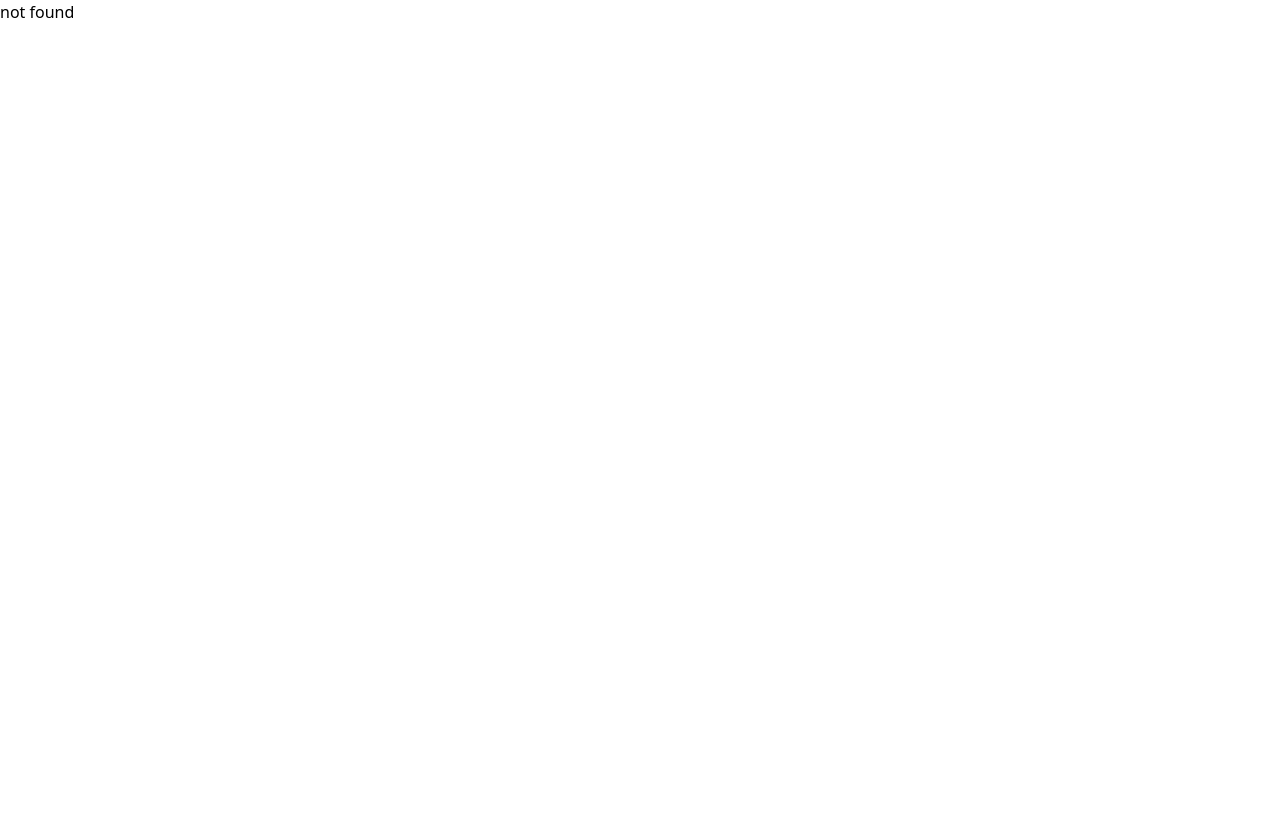
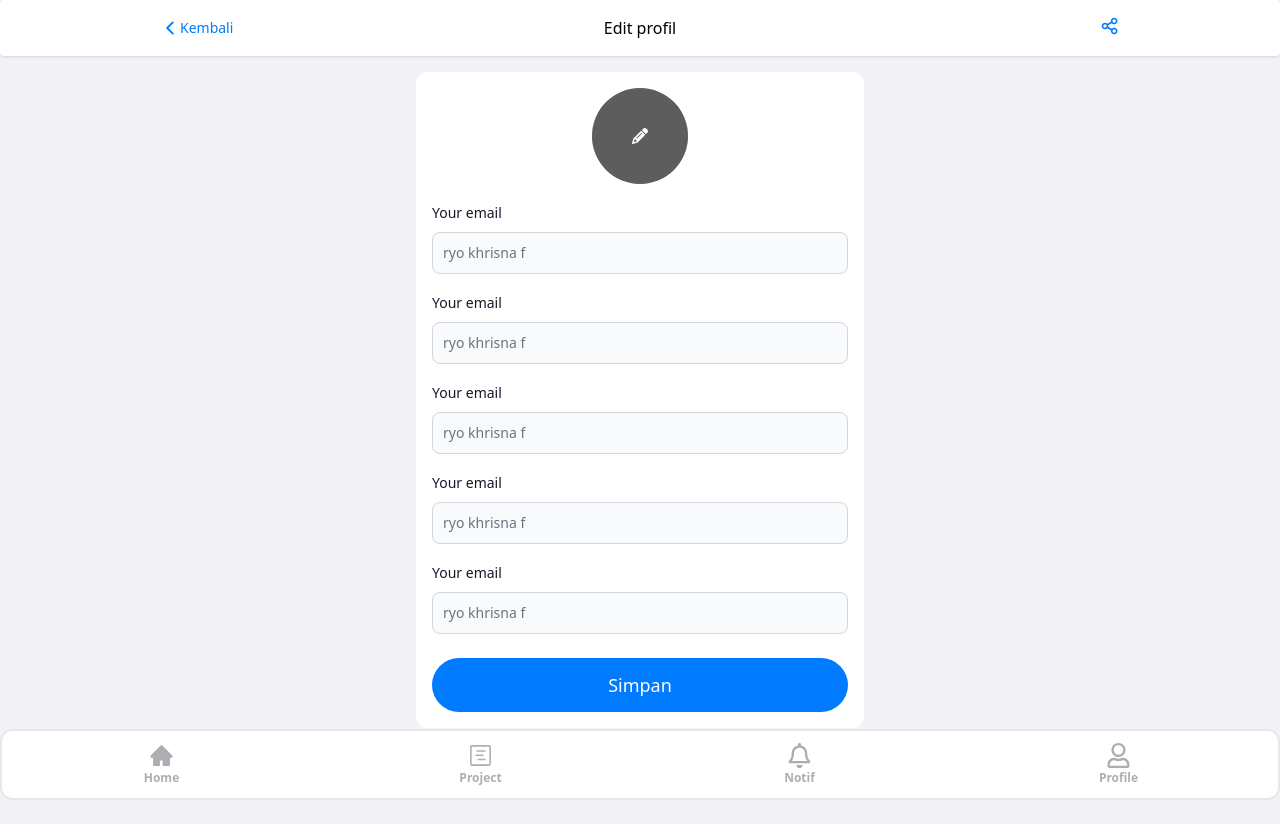
Before and after one commit to ryokf/BantuRiset-frontend, a React (Vite) app: page /profile/edit in a window 1280 px wide. Before the commit the page ends 800 px from the top, so only its background shows below. Built offline with nearby package versions, Linux system fonts and the light colour scheme; grey boxes are pictures that could not be loaded.

Commit message:
✨feature: edit profile page

```diff
--- a/src/main.tsx
+++ b/src/main.tsx
@@ -14,6 +14,7 @@ import InvestorDashboard from './pages/donatur/DonaturDashboard.tsx';
 import Profile from './pages/profile/Profile.tsx';
 import DonaturProject from './pages/donatur/DonaturProject.tsx';
 import Notification from './pages/notif/Notification.tsx';
+import EditProfile from './pages/profile/EditProfile.tsx';
 
 ReactDOM.createRoot(document.getElementById('root')!).render(
   <React.StrictMode>
@@ -31,6 +32,7 @@ ReactDOM.createRoot(document.getElementById('root')!).render(
         <Route path="/project" element={<DonaturProject/>} />
         <Route path="/notification" element={<Notification/>} />
         <Route path="/profile" element={<Profile/>} />
+        <Route path="/profile/edit" element={<EditProfile/>} />
         <Route path="*" element={<h1>not found</h1>} />
       </Routes>
     </BrowserRouter>
--- /dev/null
+++ b/src/pages/profile/EditPassword.tsx
@@ -0,0 +1,54 @@
+import { Label, TextInput } from "flowbite-react"
+import BottomNav from "../../components/BottomNav"
+import Navbar2 from "../../components/Navbar2"
+import Button from "../../components/Button"
+import { FaPencil } from "react-icons/fa6";
+const EditPassword = () => {
+  return (
+    <div className="bg-white-secondary">
+    <Navbar2 title="Edit profil"></Navbar2>
+    <form className="flex max-w-md flex-col gap-4 w-11/12 px-4 py-4 rounded-xl m-auto bg-white my-4 ">
+        <div className="rounded-full overflow-hidden flex justify-center items-center w-fit m-auto bg-cover bg-[url('https://flowbite.com/docs/images/blog/image-1.jpg')]">
+            <div className="w-24 aspect-square bg-black/60 flex justify-center items-center">
+                <FaPencil className="text-white"></FaPencil>
+            </div>
+        </div>
+        <div>
+            <div className="mb-2 block">
+                <Label htmlFor="email1" value="Your email" />
+            </div>
+            <TextInput id="email1" type="text" placeholder="ryo khrisna f" required />
+        </div>
+        <div>
+            <div className="mb-2 block">
+                <Label htmlFor="email1" value="Your email" />
+            </div>
+            <TextInput id="email1" type="text" placeholder="ryo khrisna f" required />
+        </div>
+        <div>
+            <div className="mb-2 block">
+                <Label htmlFor="email1" value="Your email" />
+            </div>
+            <TextInput id="email1" type="text" placeholder="ryo khrisna f" required />
+        </div>
+        <div>
+            <div className="mb-2 block">
+                <Label htmlFor="email1" value="Your email" />
+            </div>
+            <TextInput id="email1" type="text" placeholder="ryo khrisna f" required />
+        </div>
+        <div>
+            <div className="mb-2 block">
+                <Label htmlFor="email1" value="Your email" />
+            </div>
+            <TextInput id="email1" type="text" placeholder="ryo khrisna f" required />
+        </div>
+        <Button className="mt-2">Simpan</Button>
+    </form>
+    <div className="h-20"></div>
+    <BottomNav />
+</div>
+  )
+}
+
+export default EditPassword
--- /dev/null
+++ b/src/pages/profile/EditProfile.tsx
@@ -0,0 +1,55 @@
+import { Label, TextInput } from "flowbite-react"
+import BottomNav from "../../components/BottomNav"
+import Navbar2 from "../../components/Navbar2"
+import Button from "../../components/Button"
+import { FaPencil } from "react-icons/fa6";
+
+const EditProfile = () => {
+    return (
+        <div className="bg-white-secondary">
+            <Navbar2 title="Edit profil"></Navbar2>
+            <form className="flex max-w-md flex-col gap-4 w-11/12 px-4 py-4 rounded-xl m-auto bg-white my-4 ">
+                <div className="rounded-full overflow-hidden flex justify-center items-center w-fit m-auto bg-cover bg-[url('https://flowbite.com/docs/images/blog/image-1.jpg')]">
+                    <div className="w-24 aspect-square bg-black/60 flex justify-center items-center">
+                        <FaPencil className="text-white"></FaPencil>
+                    </div>
+                </div>
+                <div>
+                    <div className="mb-2 block">
+                        <Label htmlFor="email1" value="Your email" />
+                    </div>
+                    <TextInput id="email1" type="text" placeholder="ryo khrisna f" required />
+                </div>
+                <div>
+                    <div className="mb-2 block">
+                        <Label htmlFor="email1" value="Your email" />
+                    </div>
+                    <TextInput id="email1" type="text" placeholder="ryo khrisna f" required />
+                </div>
+                <div>
+                    <div className="mb-2 block">
+                        <Label htmlFor="email1" value="Your email" />
+                    </div>
+                    <TextInput id="email1" type="text" placeholder="ryo khrisna f" required />
+                </div>
+                <div>
+                    <div className="mb-2 block">
+                        <Label htmlFor="email1" value="Your email" />
+                    </div>
+                    <TextInput id="email1" type="text" placeholder="ryo khrisna f" required />
+                </div>
+                <div>
+                    <div className="mb-2 block">
+                        <Label htmlFor="email1" value="Your email" />
+                    </div>
+                    <TextInput id="email1" type="text" placeholder="ryo khrisna f" required />
+                </div>
+                <Button className="mt-2">Simpan</Button>
+            </form>
+            <div className="h-20"></div>
+            <BottomNav />
+        </div>
+    )
+}
+
+export default EditProfile
--- a/src/pages/profile/Profile.tsx
+++ b/src/pages/profile/Profile.tsx
@@ -28,9 +28,9 @@ const Main = () => {
                         <p className="text-gray text-sm">ryokhrisnaf@gmail.com</p>
                     </div>
                     <div className="mx-6 mt-8 font-light">
-                        <p className="my-3">ubah profil</p>
+                        <Link to={"/profile/edit"} className="my-3 block">ubah profil</Link>
                         <hr />
-                        <p className="my-3">ubah profil</p>
+                        <p className="my-3">ubah password</p>
                         <hr />
                         <p className="my-3 text-danger">Logout</p>
                     </div>
```
